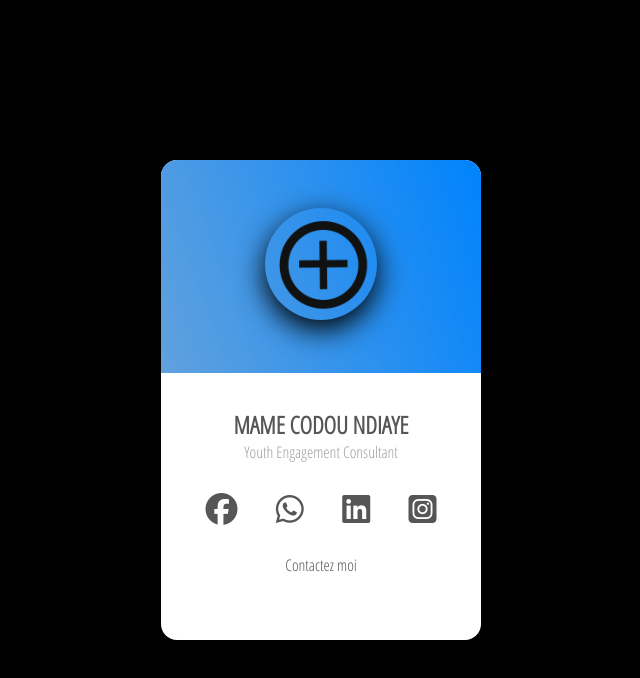
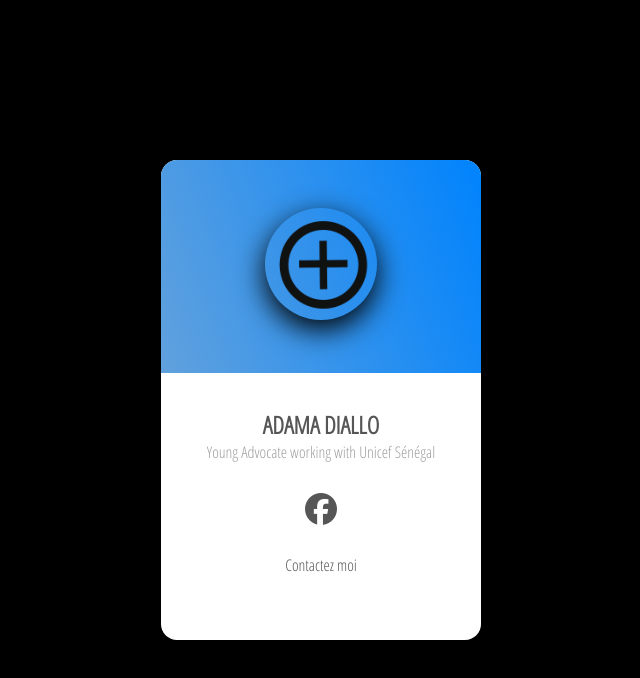
Before and after one commit to sibylassana95/adama_socialmedia, a plain HTML site: page index.html in a window 1280 px wide. Shown: the whole page, without its empty margins (319-959 px from the left). Drawn offline with Linux system fonts and the light colour scheme.

Commit message:
Update index.html

```diff
--- a/index.html
+++ b/index.html
@@ -18,34 +18,20 @@
 		</div>
 
 		<div class="content">
-			<h3 class="name">Mame Codou Ndiaye</h3>
-			<p class="username">Youth Engagement Consultant<br> </p>
+			<h3 class="name">ADAMA DIALLO</h3>
+			<p class="username">Young Advocate working with Unicef Sénégal<br>
+
+</p>
 
 
 			<div class="links">
 				<a class="facebook" href=
-"https://www.facebook.com/mamancodou.ndiaye"
+"https://www.facebook.com/profile.php?id=100066353482321"
 					target="_blank" title="GFG_facebook">
 					<i class="fab fa-facebook"></i>
 				</a>
 
-				<a class="git" href=
-"https://api.whatsapp.com/send/?phone=%2B447901080075&text&type=phone_number&app_absent=0"
-					title="whatsapp" target="_blank">
-					<i class="fab fa-whatsapp"></i>
-				</a>
 
-				<a class="linkedin" href=
-"https://www.linkedin.com/in/mamecodoundiaye"
-					title="linkedin" target="_blank">
-					<i class="fab fa-linkedin"></i>
-				</a>
-
-				<a class="insta" href=
-"https://www.instagram.com/ndiayemamecodou/"
-					target="_blank" title="instagram">
-					<i class="fab fa-instagram-square"></i>
-				</a>
 			</div>
 
 			<p class="details">
```
